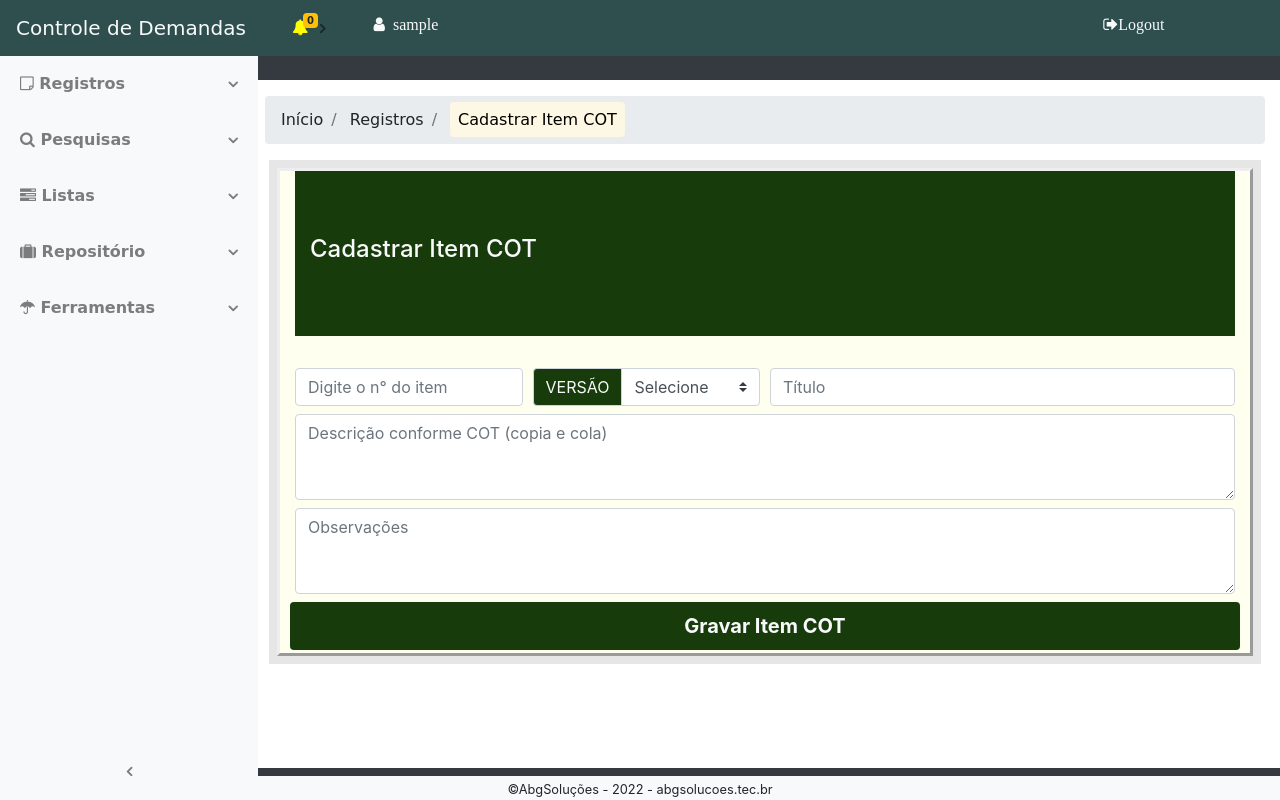
After one commit to Ivonilson/prjABG, a PHP site: template view/cadastrar-item-cot.php in a window 1280 px wide. The commit adds this page. Run offline with PHP 8.4, Linux system fonts and the light colour scheme; the template is opened without the code that fills it, so the values that code supplies are empty; the visitor is signed in with stand-in values (Sample User, id 1); some libraries are stand-ins or nearby versions.

Commit message:
implementando cot

```diff
--- a/includes/navegacao.php
+++ b/includes/navegacao.php
@@ -21,6 +21,10 @@
 
 						<li>
 							<a href="/?pagina=cadastrar-os" >Cadastrar O.S.</a>
+						</li>
+
+						<li>
+							<a href="/?pagina=cadastrar-item-cot" >Cadastrar Item COT</a>
 						</li>
 
 						<li>
--- a/index.php
+++ b/index.php
@@ -21,6 +21,11 @@ $pagina = isset($_GET['pagina']) ? $_GET['pagina'] : "login";
 		case 'cadastrar-os':
 			require "controller/crtCadastrarOs.php";
 			include_once "view/cadastrar-os.php";
+			break;
+
+		case 'cadastrar-item-cot':
+			require "controller/crtCadastrarItemCot.php";
+			include_once "view/cadastrar-item-cot.php";
 			break;
 
 		case 'cadastrar-cidade':
--- a/scripts_sql/tbl_cot.sql
+++ b/scripts_sql/tbl_cot.sql
@@ -6,6 +6,7 @@ create table tbl_cot(
     descricao varchar (3000),
     observacoes varchar(3000),
     data_cadastro timestamp,
+    alteracacoes varchar(5000),
     usuario varchar(60)
 
 ) engine=innoDB;
--- /dev/null
+++ b/view/cadastrar-item-cot.php
@@ -0,0 +1,129 @@
+<?php
+	if ($_SESSION['user'] == null || !isset($_SESSION['user'])) {
+		//header('Location: index.php');
+		echo "<script>window.location.href ='/'</script>";
+	}
+?>
+<!DOCTYPE html>
+<html lang="pt-br">
+<head>
+	<meta charset="utf-8">
+	<meta name="viewport" content="width=device-width, initial-scale=1, shrink-to-fit=no">
+	<meta name="robots" content="noindex, nofollow">
+	<title>Nova O.S.</title>
+	<?php require_once 'includes/bootstrap-css.php'; ?>
+</head>
+<body class="bg-dark fixed-nav sticky-footer" id="page-top">
+	<!-- NAVEGAÇÃO -->
+	<?php require_once 'includes/navegacao.php';?>
+
+	<div class="content-wrapper">
+		<div class="container-fluid">
+			<ol class="breadcrumb">
+				<li class="breadcrumb-item">
+					Início
+				</li>
+				<li class="breadcrumb-item">
+					Registros
+				</li>
+				<li class="breadcrumb-item">
+					<mark class="p-2 rounded">Cadastrar Item COT</mark>
+				</li>
+
+			</ol>
+
+					<!--Feedback do Cadastro -->
+					<?php
+
+						if($mensagem_erro == "Item cadastrado com Sucesso!")
+						{
+					?>
+
+					<div class="alert alert-success font-weight-bold alertaCadOsOk col-12 text-center" role="alert">
+ 						<img src="../assets/ok.png"><h5><strong><?=$mensagem_erro?></strong></h5>
+					</div>
+
+					<?php
+						} elseif($mensagem_erro == "ERRO. Verifique se o item do COT que está tentando cadastrar já exista no sistema ou contate o Suporte.") {
+					?>
+
+					<div class="alert alert-warning font-weight-bold text-danger alertaCadOsNoOk col-12 text-center" role="alert">
+ 						<img src="../assets/error.png"><h5><strong><?=$mensagem_erro?></strong></h5>
+					</div>
+
+					<?php
+						}
+					?>
+
+			<div id="background-tela-cadastro">
+
+				<form class="container background-form-cadastro" method="post">
+
+					<div id="jumbotron_telas_cadastro">
+						<div class="container ">
+							<h4>Cadastrar Item COT</h4>
+						</div>
+					</div>
+
+					<div class="form-row align-items-center">
+
+						<div class="col-lg-3 col-md-12 col-sm-12 col-xs-12">
+							<label class="sr-only" for="inlineFormInputItem">Nº DO ITEM</label>
+							<input type="text" class="form-control mb-2" id="inlineFormInputItem" placeholder="Digite o n° do item" name="ipt-item" required>
+						</div>
+
+						<div class="col-lg-3 col-md-12 col-sm-12 col-xs-12">
+							<div class="input-group mb-2">
+								<div class="input-group-prepend">
+									<label class="lbl-cadastro" for="select-versao">
+										VERSÃO
+									</label>
+								</div>
+								<select class="custom-select" name="sel-versao" id="select-versao">
+									<option value="-">Selecione</option>
+									<option value="v47">v47</option>
+									<option value="v48">v48</option>
+									<option value="v49">v49</option>
+									<option value="v50">v50</option>
+									<option value="v51">v51</option>
+									<option value="v52">v52</option
+									<option value="v53">v53</option>
+                                    <option value="v54">v54</option>
+                                    <option value="v55">v55</option>
+                                    <option value="v56">v56</option>
+                                    <option value="v57">v57</option>
+								</select>
+							</div>
+						</div>
+
+                        <div class="col-lg-6 col-md-12 col-sm-12 col-xs-12">
+							<label class="sr-only" for="inlineFormInputTitulo">Título</label>
+							<input type="text" class="form-control mb-2" id="inlineFormInputTitulo" placeholder="Título" name="ipt-titulo" required>
+						</div>
+
+                        <div class="col-12">
+							<label class="sr-only" for="inlineFormInputDescricao">DESCRIÇÃO</label>
+							<textarea type="text" class="form-control mb-2" id="inlineFormInputDescricao" cols="100" rows="3" placeholder="Descrição conforme COT (copia e cola)" name="ta-descricao-cot"></textarea>
+						</div>
+
+                        <div class="col-12">
+							<label class="sr-only" for="inlineFormInputObservacoes">OBSERVAÇÕES</label>
+							<textarea type="text" class="form-control mb-2" id="inlineFormInputObservacoes" cols="100" rows="3" placeholder="Observações" name="ta-observacoes-cot"></textarea>
+						</div>
+
+						<input type="submit" name="" id="botoesGravarCad" value="Gravar Item COT" name="btnCadastrar" onmouseover="hoverOverBtnGravarCad()" onmouseout="hoverOutBtnGravarCad()">
+
+					</div>
+
+					</div>
+				</form>
+			</div>
+
+			<?php require_once 'includes/rodape.php';?>
+
+		</div>
+	</div>
+
+	<?php require_once 'includes/bootstrap-js.php'; ?>
+</body>
+</html>
--- a/view/demandas-do-dia.php
+++ b/view/demandas-do-dia.php
@@ -31,7 +31,8 @@
 				</li>
 
 				<div class="col mt-2">
-				<a href="/?pagina=cadastrar-cidade" class="btn btn-info text-light ml-2 float-right font-weight-bold rounded"  data-toggle="modal" data-target="#mdCOT" title="Caderno de Orientações Técnicas"><i class="fa fa-book"></i> COT</a>
+					<a href="#" class="btn btn-info text-light ml-2 float-right font-weight-bold rounded"  data-toggle="modal" data-target="#mdCOT" title="Caderno de Orientações Técnicas"><i class="fa fa-book"></i> COT</a>
+					<a href="/?pagina=cadastrar-item-cot" class="btn btn-danger text-light ml-2 float-right font-weight-bold rounded" title="Incluir Novo Item COT."><i class="fa fa-plus"></i> Item COT</a>
 					<a href="/?pagina=cadastrar-cidade" class="btn btn-danger text-light ml-2 float-right font-weight-bold rounded" title="Incluir Nova Cidade."><i class="fa fa-plus"></i> Cidade</a>
 					<a href="/?pagina=cadastrar-os" class="btn btn-danger text-light  float-right font-weight-bold rounded" title="Incluir Nova O.S."><i class="fa fa-plus"></i> O.S.</a>
 
```
Also changed, not shown: controller/crtCadastrarItemCot.php (added, +24 -0 lines), model/CadastrarItemCot.php (added, +62 -0 lines).
